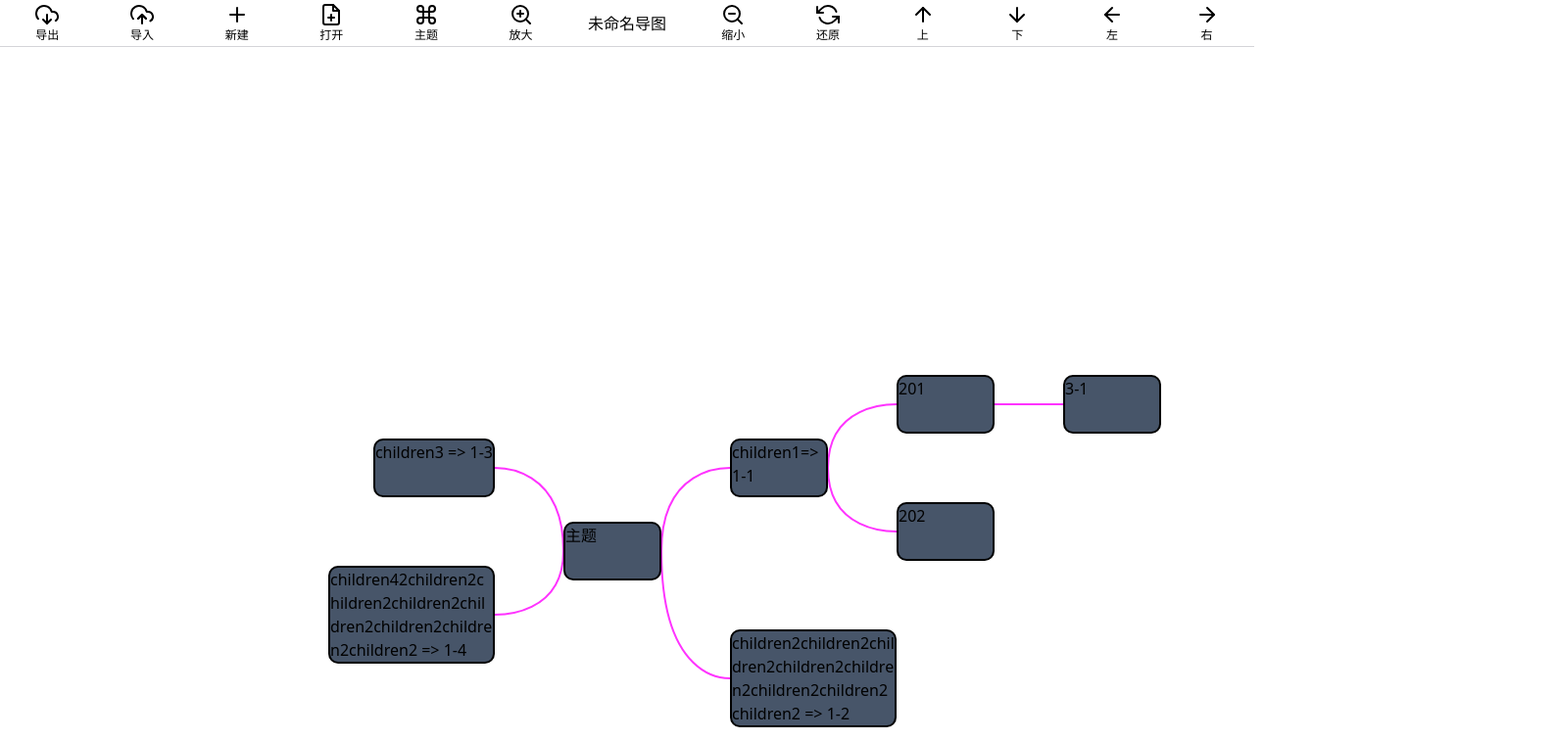
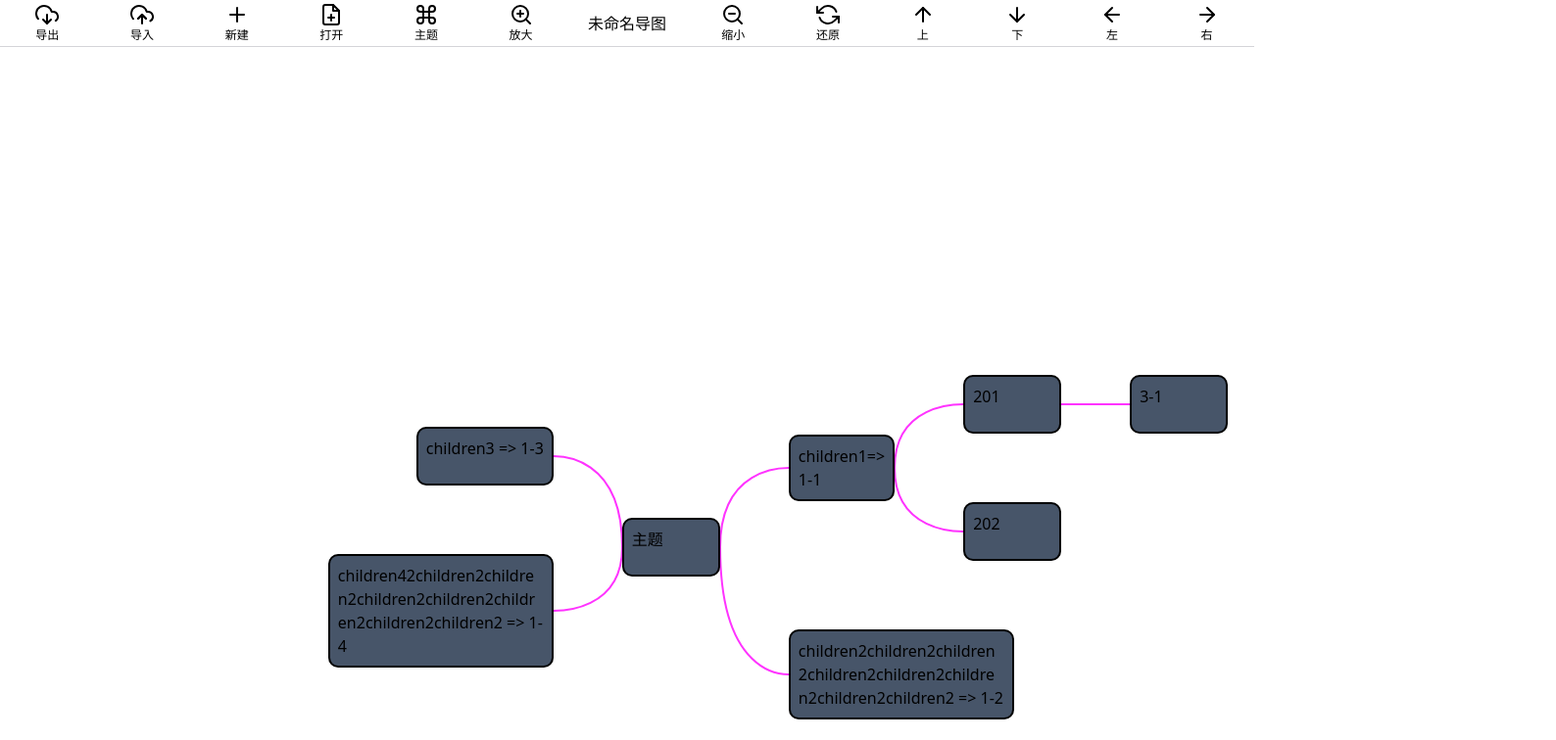
Before and after one commit to coderwei99/ReactMind, a React (Vite) app: page / in a window 1280 px wide. Shown: the top 756 px of the page at 98% size, 1588 px wide, since content can reach past the window. Built offline with nearby package versions, Linux system fonts and the light colour scheme.

Commit message:
feat: optimized style

```diff
--- a/src/component/Node/index.tsx
+++ b/src/component/Node/index.tsx
@@ -143,7 +143,7 @@ export default function Node({
   return (
     <div
       id={node.id}
-      className='w-auto h-auto max-w-[240px] break-words p-[35px] relative'
+      className='w-auto h-auto max-w-[300px] break-words p-[35px] relative'
       ref={nodeRef}
       data-nodetype={onLeft ? NodePosition.LEFT : NodePosition.RIGHT}
       data-parentid={parentId}
@@ -155,7 +155,7 @@ export default function Node({
         handleMenuItemClick={handleMenuItemClick}
       />
       <div
-        className={'bg-slate-600 border-solid border-black border-[2px] min-w-[100px] min-h-[60px] rounded-[10px]'}
+        className={'bg-slate-600 border-solid border-black border-[2px] min-w-[100px] min-h-[60px] rounded-[10px] p-[8px]'}
         style={{ boxShadow: `${showBorderId === node.id ? '0 0 0 3px #ffffff, 0 0 0 6px red' : ''}` }}
         draggable={node.id !== 'node_root'}
         id={node.id}
```
